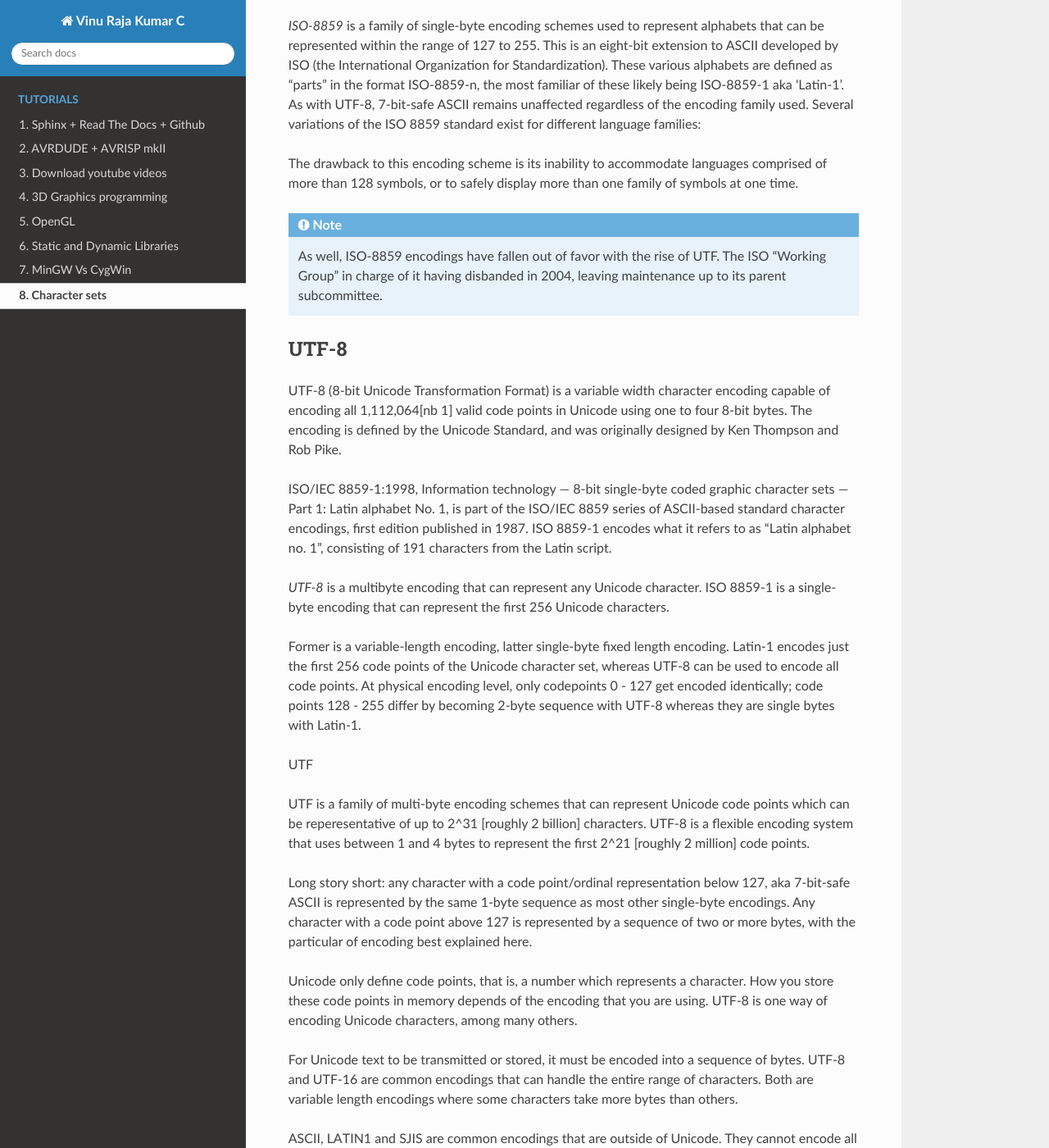
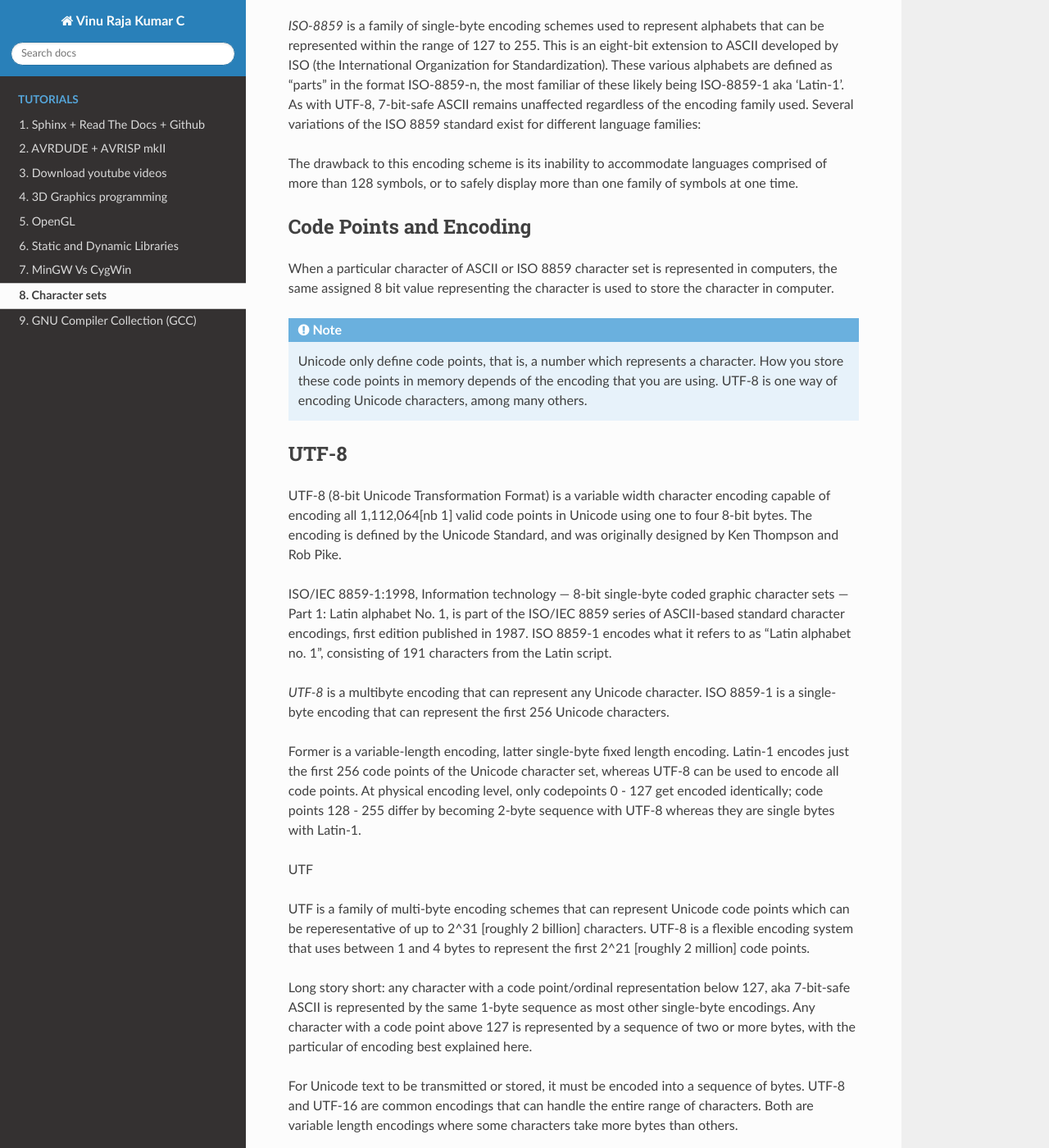
Before and after one commit to VinuRajaKumar/MyTutorials, a Sphinx documentation site: the page built from docs/contents/charenc.rst, in a window 1280 px wide and 1400 px high, scrolled down 569 px. Shown: the whole window at 82% size. Built offline with Sphinx 7.4.7 and the Read the Docs theme 2.0.0, drawn with Linux system fonts in a browser that asks for light colours; some of the changed text lies outside the part shown.

Commit message:
update : formatting

```diff
--- a/docs/contents/charenc.rst
+++ b/docs/contents/charenc.rst
@@ -20,9 +20,15 @@ ISO 8859
 
 The drawback to this encoding scheme is its inability to accommodate languages comprised of more than 128 symbols, or to safely display more than one family of symbols at one time.
 
+Code Points and Encoding
+========================
+
+When a particular character of ASCII or ISO 8859 character set is represented in computers, the same assigned 8 bit value representing the character is used to store the character in computer.
+
 .. note::
 
-	As well, ISO-8859 encodings have fallen out of favor with the rise of UTF. The ISO "Working Group" in charge of it having disbanded in 2004, leaving maintenance up to its parent subcommittee.
+	Unicode only define code points, that is, a number which represents a character. How you store these code points in memory depends of the encoding that you are using. UTF-8 is one way of encoding Unicode characters, among many others.
+
 
 UTF-8
 =====
@@ -44,7 +50,7 @@ Long story short: any character with a code point/ordinal representation below 1
 
 
 
-Unicode only define code points, that is, a number which represents a character. How you store these code points in memory depends of the encoding that you are using. UTF-8 is one way of encoding Unicode characters, among many others.
+
 
 For Unicode text to be transmitted or stored, it must be encoded into a sequence of bytes. UTF-8 and UTF-16 are common encodings that can handle the entire range of characters. Both are variable length encodings where some characters take more bytes than others.
 
@@ -73,12 +79,19 @@ UTF-8 has the following properties:
 
 The following byte sequences are used to represent a character. The sequence to be used depends on the Unicode number of the character:
 
-U-00000000 – U-0000007F: 	0xxxxxxx
-U-00000080 – U-000007FF: 	110xxxxx 10xxxxxx
-U-00000800 – U-0000FFFF: 	1110xxxx 10xxxxxx 10xxxxxx
-U-00010000 – U-001FFFFF: 	11110xxx 10xxxxxx 10xxxxxx 10xxxxxx
-U-00200000 – U-03FFFFFF: 	111110xx 10xxxxxx 10xxxxxx 10xxxxxx 10xxxxxx
-U-04000000 – U-7FFFFFFF: 	1111110x 10xxxxxx 10xxxxxx 10xxxxxx 10xxxxxx 10xxxxxx
+======================= ======== ======== ======== ======== ======== ========
+U-00000000 – U-0000007F 0xxxxxxx
+----------------------- -------- -------- -------- -------- -------- --------
+U-00000080 – U-000007FF 110xxxxx 10xxxxxx
+----------------------- -------- -------- -------- -------- -------- --------
+U-00000800 – U-0000FFFF 1110xxxx 10xxxxxx 10xxxxxx
+----------------------- -------- -------- -------- -------- -------- --------
+U-00010000 – U-001FFFFF 11110xxx 10xxxxxx 10xxxxxx 10xxxxxx
+----------------------- -------- -------- -------- -------- -------- --------
+U-00200000 – U-03FFFFFF 111110xx 10xxxxxx 10xxxxxx 10xxxxxx 10xxxxxx
+----------------------- -------- -------- -------- -------- -------- --------
+U-04000000 – U-7FFFFFFF 1111110x 10xxxxxx 10xxxxxx 10xxxxxx 10xxxxxx 10xxxxxx
+======================= ======== ======== ======== ======== ======== ========
 
 The xxx bit positions are filled with the bits of the character code number in binary representation. The rightmost x bit is the least-significant bit. Only the shortest possible multibyte sequence which can represent the code number of the character can be used. Note that in multibyte sequences, the number of leading 1 bits in the first byte is identical to the number of bytes in the entire sequence.
 
--- a/docs/contents/mingwcygwin.rst
+++ b/docs/contents/mingwcygwin.rst
@@ -3,7 +3,7 @@
 ===============
 MinGW Vs CygWin
 ===============
-Before understanding the difference between MinGW and CygWin, it is essential to know about what is POSIX.
+Before understanding the difference between MinGW and CygWin, it is essential to know about POSIX.
 
 POSIX
 =====
--- a/docs/index.rst
+++ b/docs/index.rst
@@ -30,5 +30,6 @@ All the details, provided in this tutorials, have been gathered from the informa
    contents/libraries
    contents/mingwcygwin
    contents/charenc
+   contents/gcc.rst
 
 You can reach me in `VinuRajaKumar@gmail.com <VinuRajaKumar@gmail>`_
```
Also changed, not shown: docs/contents/gcc.rst (added, +33 -0 lines), docs/contents/graphics3D.rst (+4 -4 lines).
